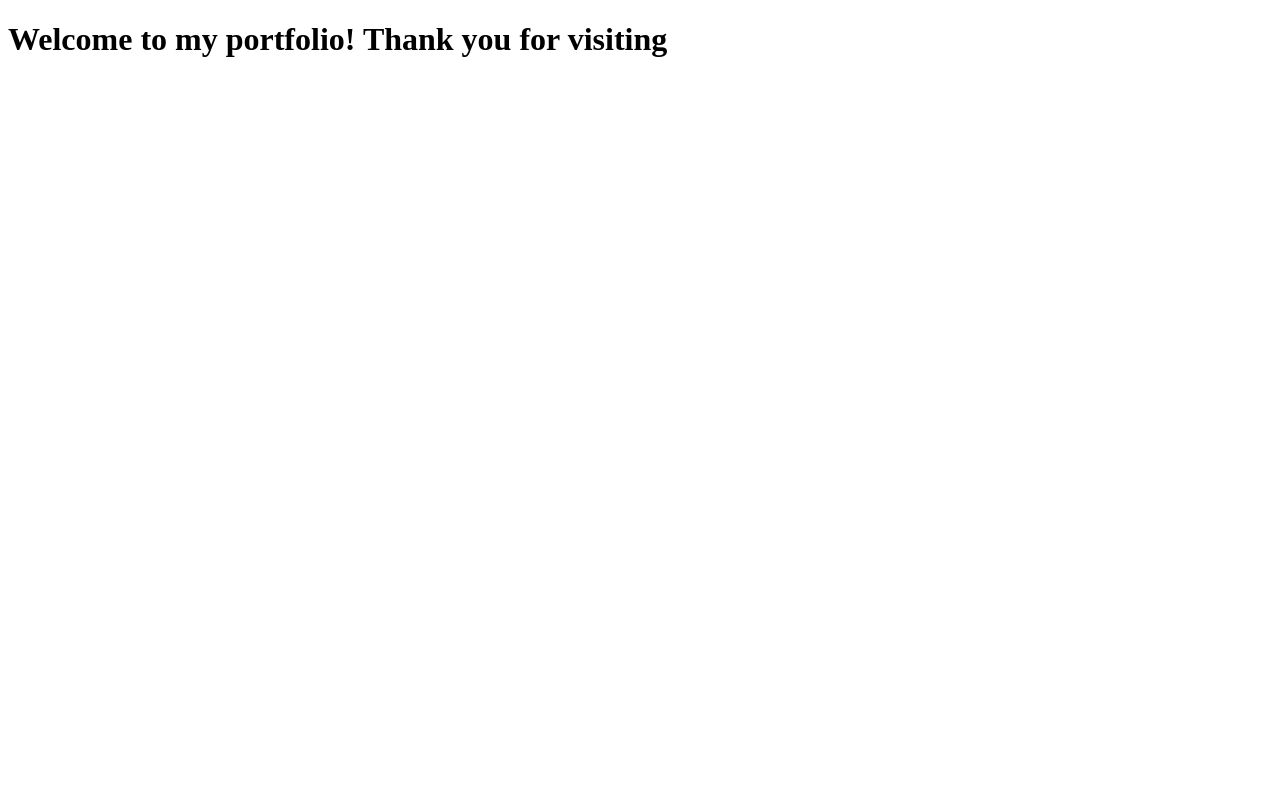
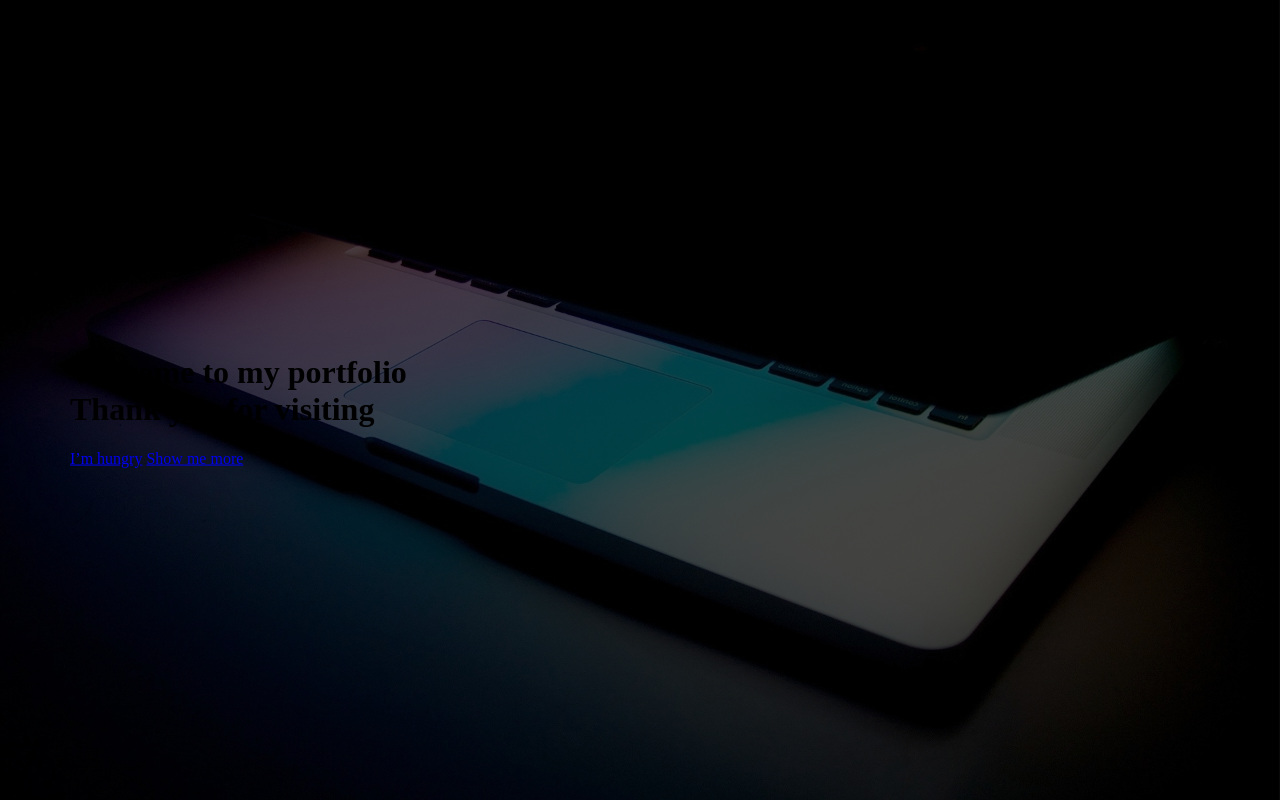
Before and after one commit to 5ecured/5ecured.github.io, a plain HTML site: page index.html in a window 1280 px wide. Drawn offline with Linux system fonts and the light colour scheme.

Commit message:
'commit-1'

```diff
--- a/index.html
+++ b/index.html
@@ -5,8 +5,19 @@
     <meta name="viewport" content="width=device-width, initial-scale=1.0">
     <meta http-equiv="X-UA-Compatible" content="ie=edge">
     <title>Welcome to my portfolio</title>
+    <link rel="stylesheet" type='text/css' href="style.css">
 </head>
 <body>
-    <h1>Welcome to my portfolio! Thank you for visiting</h1>
+    <header>
+        <div class='main-textbox'>
+            <h1>Welcome to my portfolio<br>Thank you for visiting</h1>
+            <a class='btn btn-full' href="#call-to-action">I’m hungry</a>
+            <a class='btn btn-ghost' href="#">Show me more</a>
+        </div>
+    </header>
+
+    <section class='first-section'>
+
+    </section>
 </body>
 </html>
--- /dev/null
+++ b/style.css
@@ -0,0 +1,24 @@
+body {
+    margin: 0;
+    padding: 0;
+}
+
+.center {
+    text-align: center;
+}
+
+header {
+    background-image: linear-gradient(rgba(0, 0, 0, 0.7), rgba(0, 0, 0, 0.7)), url(pics/main.jpg);
+    background-size: cover;
+    background-position: center;
+    height: 100vh;
+    background-attachment: fixed;
+}
+
+.main-textbox {
+    position: absolute;
+    width: 1140px;
+    top: 50%;
+    left: 50%;
+    transform: translate(-50%, -50%);
+}
```
Also changed, not shown: pics/main.jpg (added).
